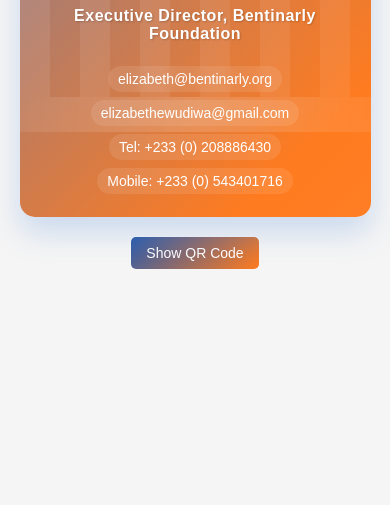
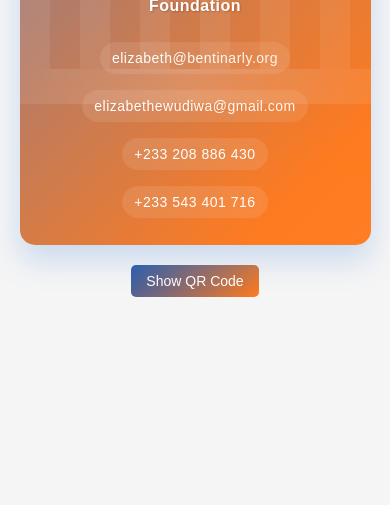
Before and after one commit to kytec/Business-card, a plain HTML site: page index.html in a window 390 px wide. Shown: the part 339-844 px from the top of the page. Drawn offline with nearby package versions, Linux system fonts and the light colour scheme.

Commit message:
Fixed phone number visibility and styling

```diff
--- a/index.html
+++ b/index.html
@@ -25,8 +25,8 @@
             <div class="contact-info">
                 <p><a href="mailto:elizabeth@bentinarly.org">elizabeth@bentinarly.org</a></p>
                 <p><a href="mailto:elizabethewudiwa@gmail.com">elizabethewudiwa@gmail.com</a></p>
-                <p><a href="tel:+233208886430" class="phone">Tel: +233 (0) 208886430</a></p>
-                <p><a href="tel:+233543401716" class="phone">Mobile: +233 (0) 543401716</a></p>
+                <p><a href="tel:+233208886430">+233 208 886 430</a></p>
+                <p><a href="tel:+233543401716">+233 543 401 716</a></p>
             </div>
         </div>
     </div>
--- a/styles.css
+++ b/styles.css
@@ -188,12 +188,11 @@ body {
     width: 100%;
     max-width: 300px;
     margin: 0 auto;
-    position: relative;
-    z-index: 3;
 }
 
 .contact-info p {
     margin: 8px 0;
+    text-align: center;
 }
 
 .contact-info a {
@@ -201,17 +200,21 @@ body {
     text-decoration: none;
     font-size: clamp(14px, 3vw, 16px);
     display: inline-block;
-    padding: 5px 10px;
+    padding: 8px 15px;
     border-radius: 20px;
     background: rgba(255, 255, 255, 0.1);
     backdrop-filter: blur(5px);
     transition: all 0.3s ease;
     word-break: break-word;
+    width: auto;
+    max-width: 100%;
+    letter-spacing: 0.5px;
 }
 
 .contact-info a:hover {
     background: rgba(255, 255, 255, 0.2);
     transform: translateY(-2px);
+    box-shadow: 0 2px 8px rgba(0,0,0,0.1);
 }
 
 .qr-section {
@@ -308,7 +311,13 @@ body {
     }
 
     .contact-info {
-        max-width: 100%;
+        padding: 0 10px;
+    }
+
+    .contact-info a {
+        font-size: 14px;
+        padding: 8px 12px;
+        margin: 4px 0;
     }
 }
 
```
